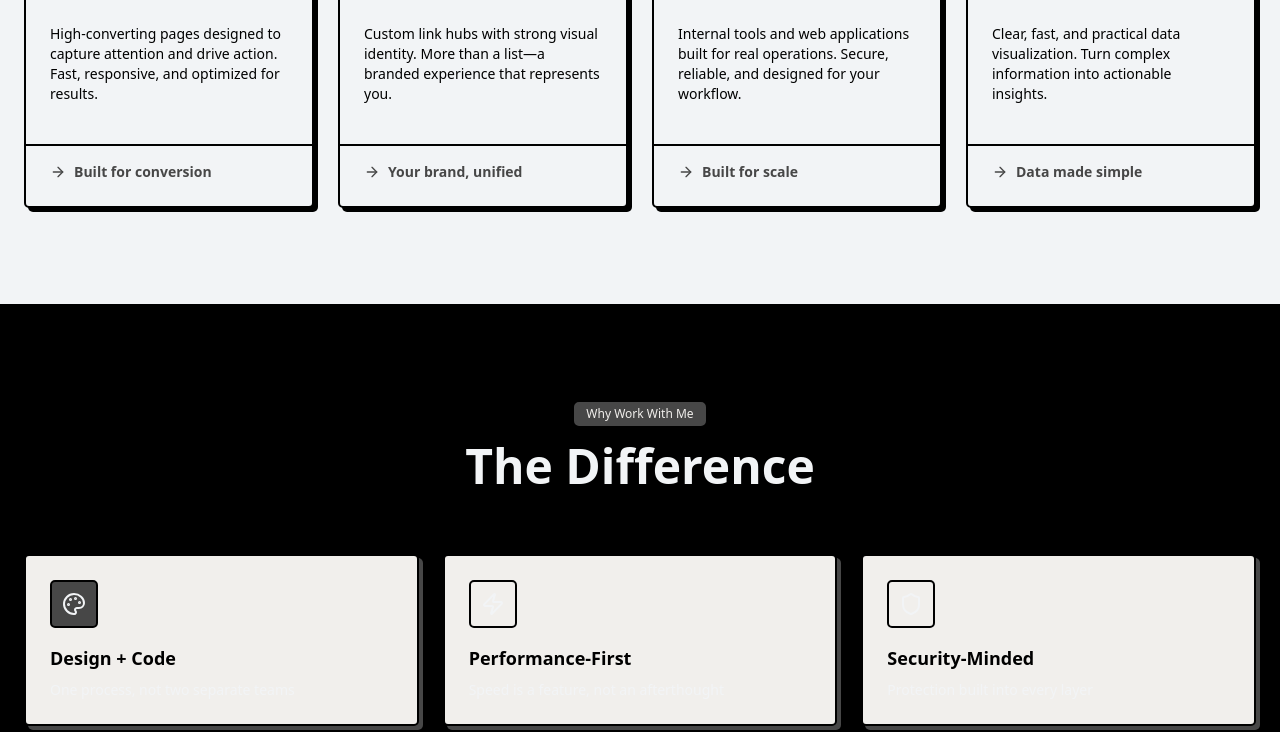
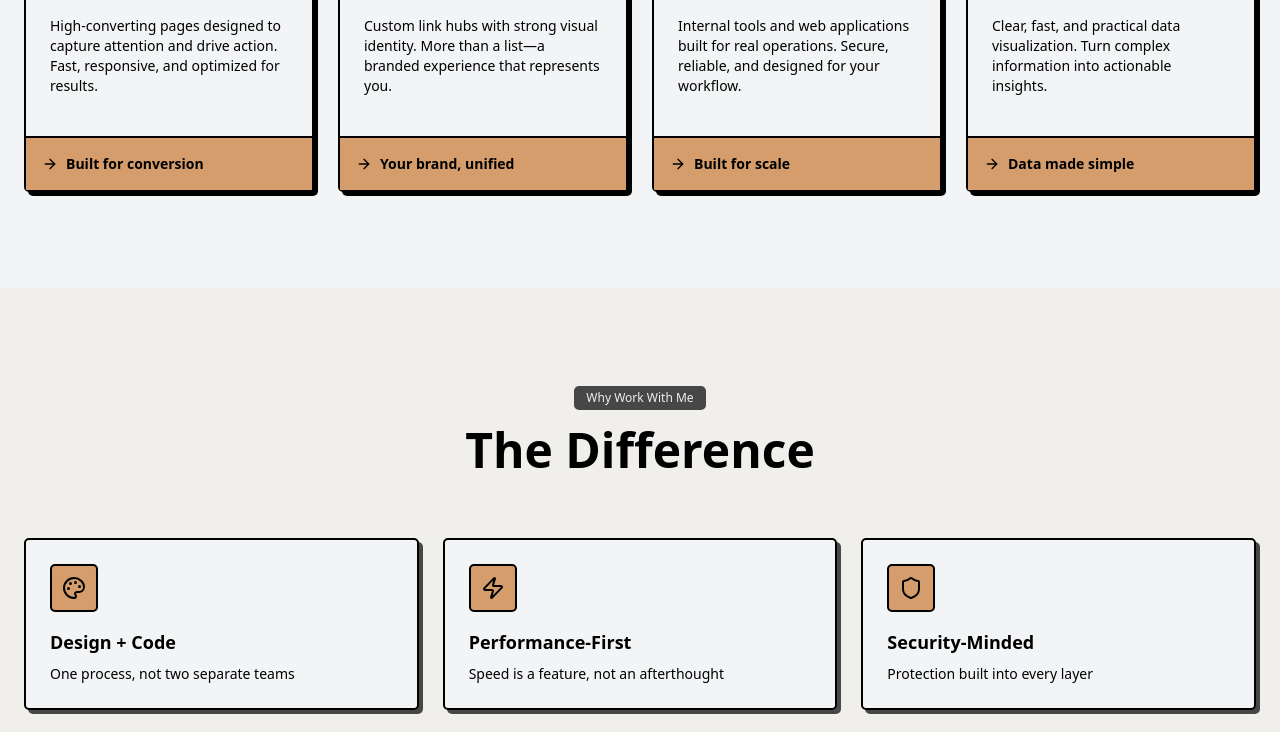
Before and after one commit to wesjx/portfoliov3, a Next.js app: page /freelance in a window 1280 px wide. Shown: the part 2140-2872 px from the top of the page. Built offline with nearby package versions, Linux system fonts and the light colour scheme.

Commit message:
fix: set right colors for the components.

```diff
--- a/components/freelance-page/freelance-differentiators.tsx
+++ b/components/freelance-page/freelance-differentiators.tsx
@@ -18,27 +18,27 @@ export function Differentiators() {
   ]
 
   return (
-    <section className="py-16 sm:py-24 bg-foreground text-background">
+    <section className="py-16 sm:py-24 bg-secondary-background ">
       <div className="container mx-auto px-4 sm:px-6">
         <div className="text-center max-w-2xl mx-auto mb-12 sm:mb-16">
           <Badge variant="neutral" className="mb-4 bg-main text-main-foreground border-main">
             {t.differentiators.badge}
           </Badge>
-          <h2 className="text-3xl sm:text-4xl lg:text-5xl font-bold text-balance text-background">
+          <h2 className="text-3xl sm:text-4xl lg:text-5xl font-bold text-balance">
             {t.differentiators.headline}
           </h2>
         </div>
 
-        <div className="grid sm:grid-cols-2 lg:grid-cols-3 gap-6">
+        <div className="grid sm:grid-cols-2 lg:grid-cols-3 gap-6 ">
           {t.differentiators.items.map((item, index) => {
             const Icon = icons[index]
             const bgColor = colors[index]
             return (
               <div
                 key={item.title}
-                className="p-6 bg-secondary-background border-2 border-border rounded-[5px] shadow-[4px_4px_0px_0px_var(--main)] hover:translate-x-1 hover:translate-y-1 hover:shadow-[2px_2px_0px_0px_var(--main)] transition-all duration-150"
+                className="p-6 bg-background border-2 border-border rounded-[5px] shadow-[4px_4px_0px_0px_var(--main)] hover:translate-x-1 hover:translate-y-1 hover:shadow-[2px_2px_0px_0px_var(--main)] transition-all duration-150"
               >
-                <div className={`w-12 h-12 ${bgColor} rounded-[5px] border-2 border-border flex items-center justify-center mb-4 shadow-[2px_2px_0px_0px_var(--shadow)]`}>
+                <div className={`w-12 h-12 bg-chart-1 rounded-[5px] border-2 border-border flex items-center justify-center mb-4 shadow-[2px_2px_0px_0px_var(--shadow)]`}>
                   <Icon className="w-6 h-6" />
                 </div>
                 <h3 className="font-bold text-lg mb-2 text-foreground">{item.title}</h3>
--- a/components/freelance-page/freelance-services.tsx
+++ b/components/freelance-page/freelance-services.tsx
@@ -28,10 +28,10 @@ export function Services() {
             return (
               <Card
                 key={service.title}
-                className="group hover:translate-x-1 hover:translate-y-1 hover:shadow-[2px_2px_0px_0px_var(--shadow)] transition-all duration-150"
+                className="pt-4 pb-0 group hover:translate-x-1 hover:translate-y-1 hover:shadow-[2px_2px_0px_0px_var(--shadow)] transition-all duration-150"
               >
                 <CardHeader className="pb-4">
-                  <div className={`w-14 h-14 ${bgColor} rounded-[5px] border-2 border-border flex items-center justify-center mb-4 shadow-[3px_3px_0px_0px_var(--shadow)]`}>
+                  <div className={`w-14 h-14 bg-chart-1 rounded-[5px] border-2 border-border flex items-center justify-center mb-4 shadow-[3px_3px_0px_0px_var(--shadow)]`}>
                     <Icon className="w-7 h-7" />
                   </div>
                   <CardTitle>{service.title}</CardTitle>
@@ -41,8 +41,8 @@ export function Services() {
                     {service.description}
                   </p>
                 </CardContent>
-                <CardFooter className="pt-4 border-t-2 border-border">
-                  <div className="flex items-center gap-2 text-sm font-bold text-main">
+                <CardFooter className="p-4 --main-foreground pt-4 border-t-2 border-border bg-chart-1">
+                  <div className="flex items-center gap-2 text-sm font-bold">
                     <ArrowRight className="w-4 h-4" />
                     {service.value}
                   </div>
```
